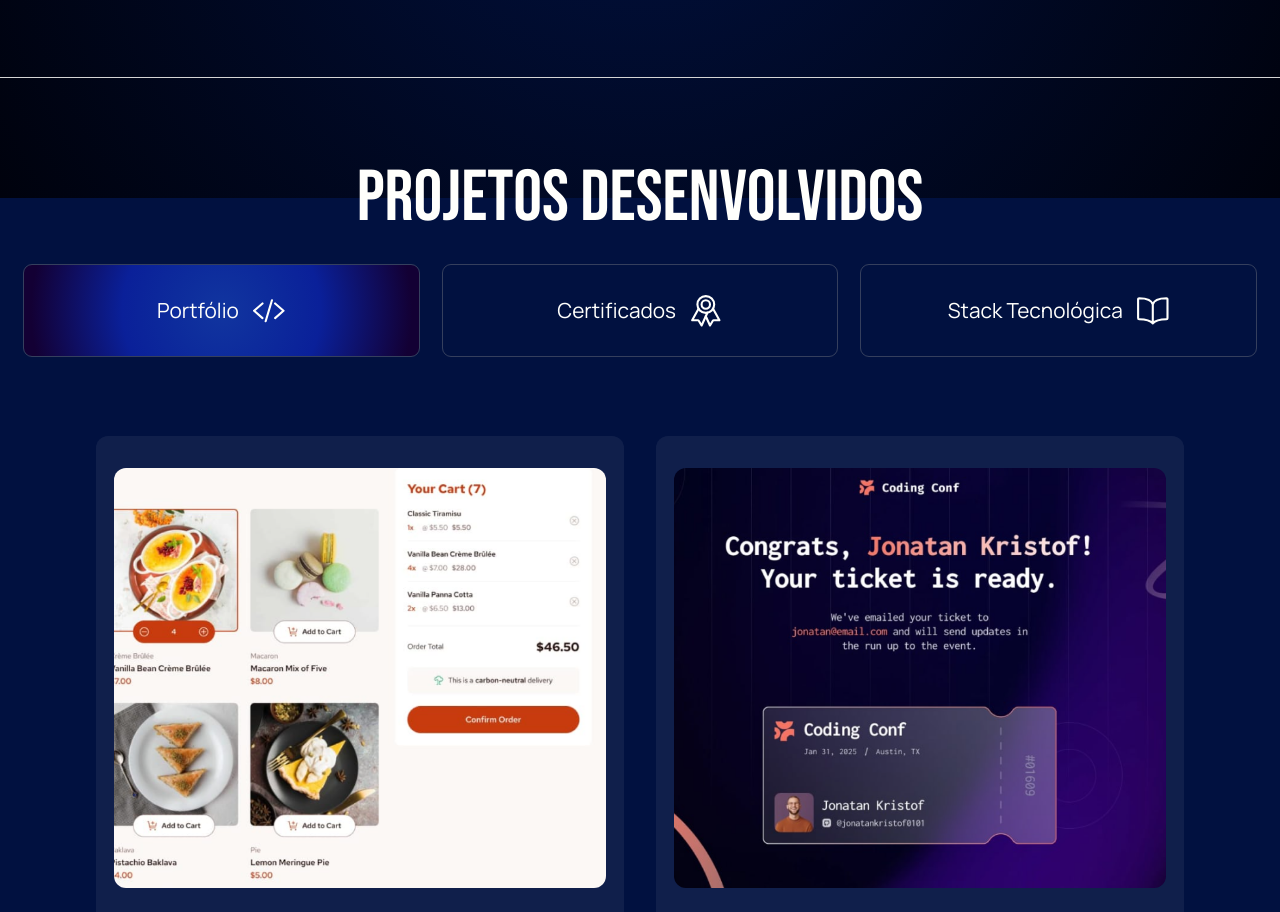
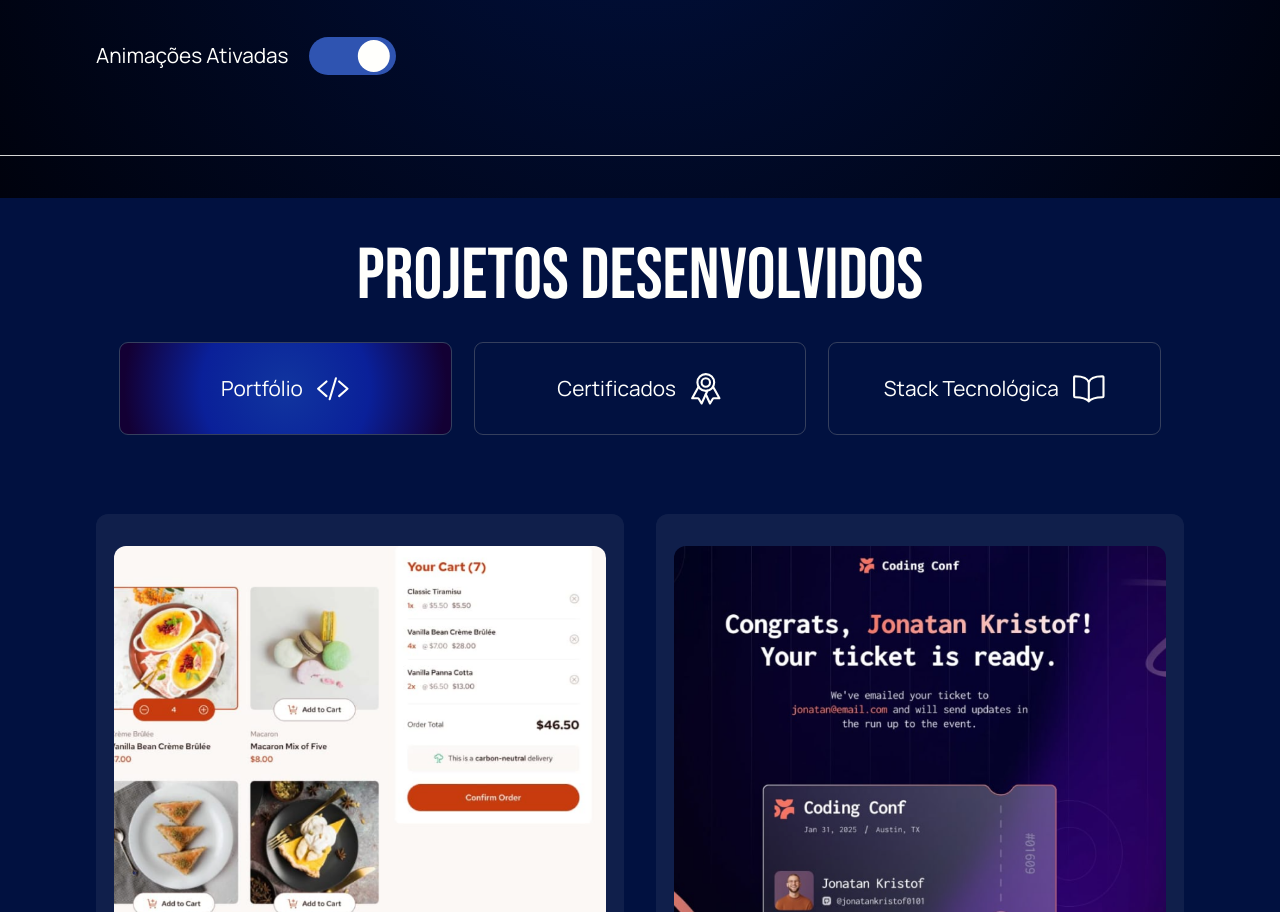
Before and after one commit to PhilippeDi4s/portfolio, a plain HTML site: page pages/home.html in a window 1280 px wide. Shown: the part 602-1514 px from the top of the page. Drawn offline with nearby package versions, Linux system fonts and the light colour scheme.

Commit message:
feat: add animation toggle functionality and improve section visibility

```diff
--- a/pages/home.html
+++ b/pages/home.html
@@ -57,6 +57,15 @@
                 class="icon"
                 ><ion-icon name="logo-github"></ion-icon></a>
           </div>
+
+          <div id="deactivate_animation" class="flex_container deactivate_animation-container">
+            <span id="animation_status">Animações ativadas</span>
+
+            <input id="animation" type="checkbox" class="menu_toggle-input">
+            <label for="animation" class="toggle">
+              <span class="toggle_slider"></span>
+            </label>
+          </div>
         </div>
         <img src="../imgs/profile/profile.png" alt="" class="profile_picture" />
       </article>
@@ -64,15 +73,16 @@
 
     <div class="section-divider"></div>
 
-    <div class="portfolio_header">
+
+    <section class="portfolio">
+      <section class="portfolio_header" hidden>
         <h1 id="portfolio_title" class="section_title"></h1>
         <div class="portfolio_switcher" >
           <button id="portfolio_btn" class="btn_gradient">Portfólio <ion-icon class="icon" name="code-slash-outline"></ion-icon></button>
           <button id="certificate_btn" class="btn_gradient disabled">Certificados <ion-icon class="icon" name="ribbon-outline"></ion-icon></button>
           <button id="stack_btn" class="btn_gradient disabled">Stack Tecnológica <ion-icon class="icon" name="book-outline"></ion-icon></button>
         </div>
-    </div>
-
+      </section>
       <section id="portfolio" class="projects">
         <h1 class="section_title hide_title_for_switch">Projetos desenvolvidos</h1>
         <div class="projects_grid">
@@ -170,6 +180,8 @@
           </article>
         </div>
       </section>
+    </section>
+
 
     <div class="section-divider"></div>
 
@@ -220,7 +232,7 @@
         </div>
       </div>
 
-      <form id="contact_form" class="contact_form" action="">
+      <form id="contact_form" class="contact_form">
 
         <div id="form_feedback-empty" class="form_feedback-background">
           <div class="form_feedback">
@@ -317,6 +329,7 @@
     <script src="https://cdn.jsdelivr.net/npm/emailjs-com@3/dist/email.min.js"></script>
     <script src="../script/form.js"></script>
     <script src="../script/menu.js"></script>
+    <script src="../script/animation.js" defer></script>
     <script src="../script/portfolio_switcher.js"></script>
     <script type="module" src="https://unpkg.com/ionicons@7.1.0/dist/ionicons/ionicons.esm.js"></script>
     <script nomodule src="https://unpkg.com/ionicons@7.1.0/dist/ionicons/ionicons.js"></script>
--- /dev/null
+++ b/script/animation.js
@@ -0,0 +1,110 @@
+// ================== TOGGLE DE ANIMAÇÕES ==================
+const deactivate_animation = document.getElementById("deactivate_animation");
+const animation_status = document.getElementById("animation_status");
+const animationInput = document.getElementById("animation");
+
+let animationsEnabled = true;
+
+// ================== SELETORES ==================
+const sections = document.querySelectorAll("body > section");
+const cards = document.querySelectorAll(".portfolio_card");
+
+// ================== OBSERVERS ==================
+const observer = new IntersectionObserver((entries) => {
+  if (!animationsEnabled) return;
+
+  entries.forEach((entry) => {
+    if (entry.isIntersecting) {
+      entry.target.classList.add("show");
+    } else {
+      entry.target.classList.remove("show");
+    }
+  });
+});
+
+const cardObserver = new IntersectionObserver(
+  (entries) => {
+    if (!animationsEnabled) return;
+
+    entries.forEach((entry) => {
+      if (entry.isIntersecting) {
+        entry.target.classList.add("show");
+        cardObserver.unobserve(entry.target);
+      }
+    });
+  },
+  {
+    threshold: 0.1,
+    rootMargin: "0px 0px -50px 0px"
+  }
+);
+
+// ================== FUNÇÕES ==================
+function showAllElements() {
+  sections.forEach((section) => {
+    section.classList.remove("hidden");
+    section.classList.add("show");
+  });
+
+  cards.forEach((card) => {
+    card.classList.remove("hidden");
+    card.classList.add("show");
+  });
+}
+
+function disconnectObservers() {
+  observer.disconnect();
+  cardObserver.disconnect();
+}
+
+function initObservers() {
+  sections.forEach((section) => {
+    section.classList.add("hidden");
+    observer.observe(section);
+  });
+
+  cards.forEach((card) => {
+    card.classList.add("hidden");
+    cardObserver.observe(card);
+  });
+}
+
+// ================== TOGGLE EVENT ==================
+animationInput.addEventListener("change", () => {
+  animationsEnabled = !animationInput.checked;
+
+  localStorage.setItem("animationsDisabled", !animationsEnabled);
+
+  animation_status.innerText = animationsEnabled
+    ? "Animações Ativadas"
+    : "Animações Desativadas";
+
+  if (!animationsEnabled) {
+    disconnectObservers();
+    showAllElements();
+  } else {
+    initObservers();
+  }
+});
+
+// ================== LOCAL STORAGE ==================
+const savedPreference = localStorage.getItem("animationsDisabled");
+
+if (savedPreference === "true") {
+  animationsEnabled = false;
+  animationInput.checked = true;
+  animation_status.innerText = "Animações Desativadas";
+} else {
+  animationsEnabled = true;
+  animationInput.checked = false;
+  animation_status.innerText = "Animações Ativadas";
+}
+
+// ================== INIT ==================
+initObservers();
+if (animationsEnabled) {
+  initObservers();
+} else {
+    disconnectObservers();
+    showAllElements();
+}
--- a/script/portfolio_switcher.js
+++ b/script/portfolio_switcher.js
@@ -1,4 +1,6 @@
-const sections = {
+const switcher_section = document.querySelector(".portfolio_header")
+switcher_section.style.display="flex"
+const sections_portfolio = {
   portfolio: {
     section: document.getElementById("portfolio"),
     button: document.getElementById("portfolio_btn"),
@@ -18,31 +20,31 @@ const sections = {
 const portfolio_title = document.getElementById("portfolio_title");
 const section_titles = document.querySelectorAll(".hide_title_for_switch");
 
-Object.values(sections).forEach(({ section }) => {
+Object.values(sections_portfolio).forEach(({ section }) => {
   section.style.display = "none";
 });
 
-sections.portfolio.section.style.display = "block";
-portfolio_title.innerText = sections.portfolio.title;
+sections_portfolio.portfolio.section.style.display = "block";
+portfolio_title.innerText = sections_portfolio.portfolio.title;
 
 section_titles.forEach(title => {
   title.style.display = "none";
 });
 
 function activateSection(activeKey) {
-  Object.values(sections).forEach(({ section, button }) => {
+  Object.values(sections_portfolio).forEach(({ section, button }) => {
     section.style.display = "none";
     button.classList.add("disabled");
   });
 
-  const active = sections[activeKey];
+  const active = sections_portfolio[activeKey];
   active.section.style.display = "block";
   active.button.classList.remove("disabled");
   portfolio_title.innerText = active.title;
 }
 
-Object.keys(sections).forEach(key => {
-  sections[key].button.addEventListener("click", () => {
+Object.keys(sections_portfolio).forEach(key => {
+  sections_portfolio[key].button.addEventListener("click", () => {
     activateSection(key);
   });
 });
--- a/style/style.css
+++ b/style/style.css
@@ -199,6 +199,20 @@ section {
   outline: 1px solid var(--secondary);
 }
 
+.hidden {
+  opacity: 0;
+  transition: all 1s;
+  filter: blur(15px);
+  transform: translateY(2rem);
+}
+
+.show {
+  opacity: 1;
+  transition: all 1s;
+  filter: blur(0);
+  transform: translateY(0);
+}
+
 /* ================= FLEX PATTERNS ================= */
 .menu_list--mobile,
 .hero_content,
@@ -300,6 +314,10 @@ body:has(#hamburguer:checked) .header {
   font-size: 3.5rem;
 }
 
+.hero_content-left > * {
+  transition: all 0.5s;
+}
+
 .contact_links {
   display: flex;
   align-items: center;
@@ -363,7 +381,7 @@ body:has(#hamburguer:checked) .header {
   max-width: 35rem;
   margin: 0 auto;
   border-radius: 30px;
-  transition: transform 0.6s ease;
+  transition: all 0.6s ease;
   transform-origin: center;
 }
 
@@ -371,11 +389,55 @@ body:has(#hamburguer:checked) .header {
   transform: rotateY(18deg) rotateX(6deg);
 }
 
+.deactivate_animation-container {
+  gap: 1.3rem;
+  color: var(--secondary);
+  margin-top: 1rem;
+  width: fit-content;
+}
+
+.toggle {
+  position: relative;
+  background-color: var(--emphasis);
+  width: 4rem;
+  height: 1.7rem;
+  border-radius: 40px;
+  display: flex;
+  align-items: center;
+  padding: 0.2rem;
+  transition: all 0.5s ease-in-out;
+  cursor: pointer;
+}
+
+.toggle_slider {
+  position: absolute;
+  background-color: var(--secondary);
+  border-radius: 50%;
+  width: 1.7rem;
+  height: 1.7rem;
+  transition: all 0.5s ease-in-out;
+  transform: translateX(2.3rem);
+}
+
+#animation:checked + .toggle {
+  background-color: #30343f;
+}
+
+#animation:checked + .toggle .toggle_slider {
+  background-color: var(--emphasis);
+  transform: translateX(0);
+}
+
 /* ================= PORTFOLIO ================= */
+
+.portfolio > section {
+  padding: 0;
+}
+
 .portfolio_header {
   margin-bottom: var(--section-gap);
 
-  .section_title{
+  .section_title {
     text-align: center;
   }
 }
@@ -423,6 +485,7 @@ body:has(#hamburguer:checked) .header {
   max-width: 40.5rem;
   overflow: hidden;
   width: 100%;
+  will-change: opacity, transform;
 }
 
 .projects {
@@ -466,11 +529,11 @@ body:has(#hamburguer:checked) .header {
 }
 
 .certificate--hover {
-  transition: 0.3s;
+  transition: outline 0.3s;
 }
 
 .certificate--hover:hover {
-  outline: 1px solid var(--primary);
+  outline: 1px solid var(--secondary);
 }
 
 .certificate--hover img {
@@ -613,9 +676,10 @@ body:has(#hamburguer:checked) .header {
     padding: 1rem 1rem 1rem 3rem;
     background-color: rgba(255, 255, 255, 0.13);
     color: inherit;
-    width: 90%;
+    width: 100%;
     transition: all 0.3s;
     line-height: 1.5;
+    box-sizing: border-box;
   }
 
   textarea {
@@ -760,7 +824,8 @@ textarea:-webkit-autofill {
   .btn--transparent,
   .btn_gradient,
   label,
-  input {
+  input,
+  span {
     font-size: 1.3rem;
   }
 
@@ -818,6 +883,17 @@ textarea:-webkit-autofill {
   .contact_links span {
     padding: 1rem 2rem;
     font-size: 1.2rem;
+  }
+
+  .toggle {
+    width: 5rem;
+    height: 2rem;
+  }
+
+  .toggle_slider {
+    width: 2rem;
+    height: 2rem;
+    transform: translateX(2.8rem);
   }
 
   .projects_grid {
```
Also changed, not shown: pages/project_cart.html (+1 -0 lines). Lines whose indentation alone changed are shown as unchanged.
